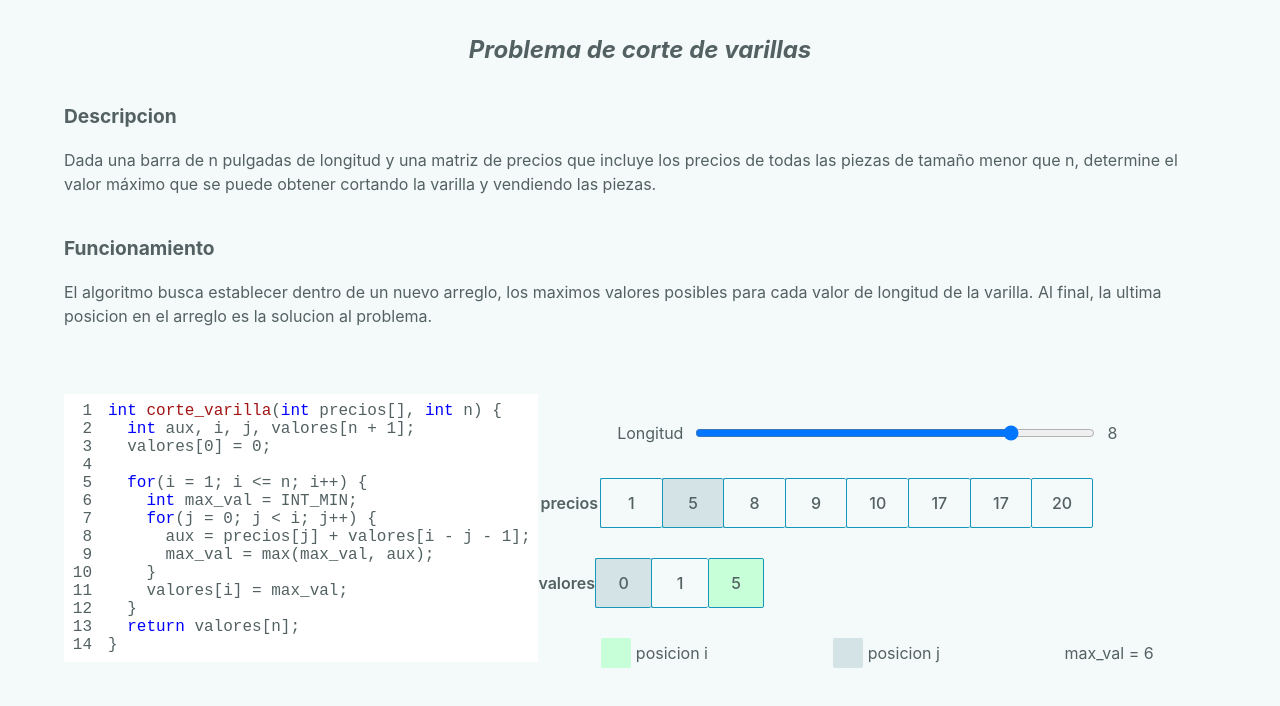
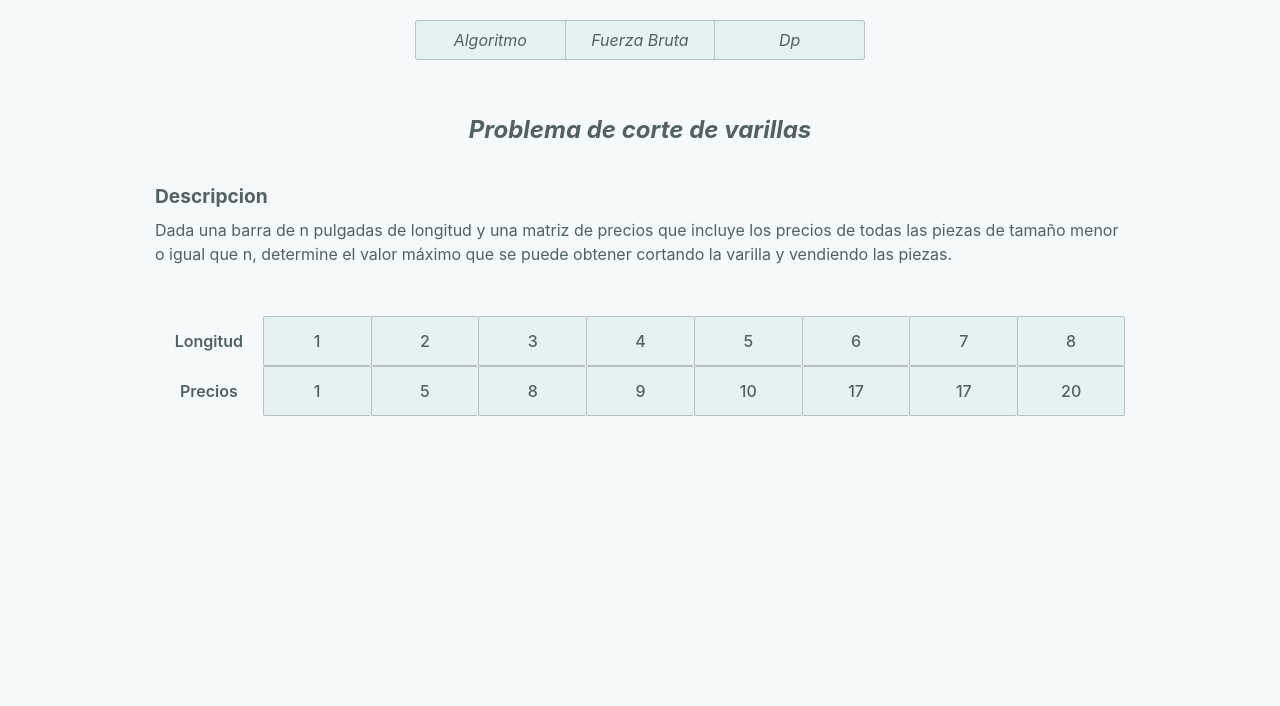
Before and after one commit to Amaury-Vasquez/corte-varillas, a React app: page / in a window 1280 px wide. Shown: the top 706 px of the page. Built offline with nearby package versions, Linux system fonts and the light colour scheme.

Commit message:
Pages separation

```diff
--- a/package.json
+++ b/package.json
@@ -36,6 +36,7 @@
     "react": "18.1.0",
     "react-dom": "18.1.0",
     "react-helmet-async": "^1.3.0",
+    "react-router-dom": "^6.3.0",
     "styled-components": "^5.3.5",
     "workbox-expiration": "^6.5.3",
     "workbox-precaching": "^6.5.3",
--- a/src/components/Animation/styles.tsx
+++ b/src/components/Animation/styles.tsx
@@ -17,16 +17,18 @@ export const Array = styled.div<{ len: number }>`
     height: 100%;
     width: 100%;
     font-size: 1rem;
-    border: 1px solid var(--blue);
+    /* border: 1px solid var(--blue); */
+    border: 1px rgba(0, 0, 0, 0.2) solid;
     border-right: none;
     overflow: hidden;
     border-radius: 2px;
+    text-transform: capitalize;
   }
   & > :first-child {
     border: none;
   }
   & > :last-child {
-    border-right: 1px solid var(--blue);
+    border-right: 1px rgba(0, 0, 0, 0.2) solid;
   }
   /* border-radius: var(--radius); */
 `;
--- a/src/components/App.tsx
+++ b/src/components/App.tsx
@@ -1,13 +1,21 @@
 import { HelmetProvider } from 'react-helmet-async';
+import { BrowserRouter, Routes, Route } from 'react-router-dom';
 
+import { Home } from '../pages/Home';
+import { Layout } from './Layout';
 import { GlobalStyles } from '../styles/GlobalStyles';
-import { Home } from '../pages/Home';
 
 const App = () => {
   return (
     <HelmetProvider>
       <GlobalStyles />
-      <Home />
+      <BrowserRouter>
+        <Layout>
+          <Routes>
+            <Route path="/" element={<Home />} />
+          </Routes>
+        </Layout>
+      </BrowserRouter>
     </HelmetProvider>
   );
 };
--- /dev/null
+++ b/src/components/Layout/index.tsx
@@ -0,0 +1,15 @@
+import { Fragment } from 'react';
+
+import { NavBar } from '../NavBar';
+import { Page } from '../../styles/templates';
+
+export const Layout = (props: { children: JSX.Element }) => {
+  return (
+    <Fragment>
+      <Page>
+        <NavBar />
+        {props.children}
+      </Page>
+    </Fragment>
+  );
+};
--- /dev/null
+++ b/src/components/NavBar/index.tsx
@@ -0,0 +1,13 @@
+import { Link } from 'react-router-dom';
+
+import { Nav } from './styles';
+
+export const NavBar = () => {
+  return (
+    <Nav>
+      <Link to={'/'}> algoritmo</Link>
+      <Link to={'/fuerza-bruta'}> fuerza bruta</Link>
+      <Link to={'/dynamic-programming'}> dp</Link>
+    </Nav>
+  );
+};
--- /dev/null
+++ b/src/components/NavBar/styles.tsx
@@ -0,0 +1,37 @@
+import styled from 'styled-components';
+
+export const Nav = styled.nav`
+  width: 450px;
+  height: 40px;
+  display: flex;
+  justify-content: space-between;
+  margin: 0 auto;
+  align-items: center;
+  margin-top: 20px;
+  background: var(--gray);
+  border: 1px rgba(0, 0, 0, 0.2) solid;
+  border-radius: 3px;
+  margin-bottom: 20px;
+
+  & > a {
+    font-style: italic;
+    text-align: center;
+    color: var(--gray-text);
+    text-transform: capitalize;
+    height: 100%;
+    width: 100%;
+    display: flex;
+    align-items: center;
+    justify-content: center;
+    padding: var(--padding);
+    border-right: 1px rgba(0, 0, 0, 0.2) solid;
+  }
+
+  & > a:last-child {
+    border-right: none;
+  }
+
+  & > a:hover {
+    background: rgba(1, 1, 1, 0.1);
+  }
+`;
--- a/src/pages/Home/index.tsx
+++ b/src/pages/Home/index.tsx
@@ -2,38 +2,56 @@ import { Fragment } from 'react';
 import { Helmet } from 'react-helmet-async';
 
 import { Code } from '../../components/Code';
+import { Array, ArrayName, Items } from '../../components/Animation/styles';
+import { Container } from '../../styles/templates';
 import { Animation } from '../../components/Animation';
-import { Container, Example, HomePage, Subtitle, Text, Title } from './styles';
+import { Example, Subtitle, Text, Title } from './styles';
 
 export const Home = () => {
+  const len = [1, 2, 3, 4, 5, 6, 7, 8];
+  const prices = [1, 5, 8, 9, 10, 17, 17, 20];
+
   return (
     <Fragment>
       <Helmet>
         <title> Dp | Algoritmo-corte-varillas</title>
       </Helmet>
-      <HomePage>
       <Container>
         <Title>Problema de corte de varillas</Title>
         <Subtitle> descripcion </Subtitle>
         <Text>
           Dada una barra de n pulgadas de longitud y una matriz de precios que
-            incluye los precios de todas las piezas de tamaño menor que n,
+          incluye los precios de todas las piezas de tamaño menor o igual que n,
           determine el valor máximo que se puede obtener cortando la varilla y
           vendiendo las piezas.
         </Text>
-          <Subtitle> funcionamiento</Subtitle>
+        {/* <Subtitle> funcionamiento</Subtitle>
         <Text>
-            El algoritmo busca establecer dentro de un nuevo arreglo, los
-            maximos valores posibles para cada valor de longitud de la varilla.
-            Al final, la ultima posicion en el arreglo es la solucion al
-            problema.
-          </Text>
-          <Example>
+          El algoritmo busca establecer dentro de un nuevo arreglo, los maximos
+          valores posibles para cada valor de longitud de la varilla. Al final,
+          la ultima posicion en el arreglo es la solucion al problema.
+        </Text> */}
+        <Array len={len.length}>
+          <ArrayName> longitud </ArrayName>
+          {len.map((item, index) => (
+            <Items color={'gray'} fill={true} key={'price' + item + index}>
+              {item}
+            </Items>
+          ))}
+        </Array>
+        <Array len={prices.length}>
+          <ArrayName> precios </ArrayName>
+          {prices.map((item, index) => (
+            <Items color={'gray'} fill={true} key={'price' + item + index}>
+              {item}
+            </Items>
+          ))}
+        </Array>
+        {/* <Example>
             <Code />
             <Animation />
-          </Example>
+          </Example> */}
       </Container>
-      </HomePage>
     </Fragment>
   );
 };
--- a/src/pages/Home/styles.tsx
+++ b/src/pages/Home/styles.tsx
@@ -1,29 +1,4 @@
 import styled from 'styled-components';
-
-export const Container = styled.div`
-  width: min(1300px, 90vw);
-  height: auto;
-  margin: 0 auto;
-  & > * {
-    margin: 0 auto;
-    box-sizing: inherit;
-  }
-  & > h1,
-  h2,
-  span,
-  p {
-    color: var(--gray-text);
-  }
-`;
-export const HomePage = styled.div`
-  height: 100vh;
-  width: 100vw;
-  box-sizing: border-box;
-  padding: 15px;
-  & > * {
-    box-sizing: inherit;
-  }
-`;
 
 export const Example = styled.div`
   width: 100%;
@@ -37,14 +12,15 @@ export const Subtitle = styled.h2`
   margin-top: 40px;
   font-size: 1.2rem;
   text-transform: capitalize;
+  margin-bottom: 10px;
 `;
 
 export const Text = styled.p`
-  margin-top: 20px;
   /* text-align: justify; */
   font-size: 1rem;
   font-weight: 400;
   line-height: 1.5rem;
+  margin-bottom: 50px;
   /* width: 800px; */
 `;
 
--- a/src/styles/GlobalStyles.tsx
+++ b/src/styles/GlobalStyles.tsx
@@ -4,7 +4,7 @@ export const GlobalStyles = createGlobalStyle`
   html {
     box-sizing: border-box;
     font-size: 16px;
-    --gray: #d4e3e6;
+    --gray: #e6f1f3;
     --gray-text:#536162;
     --white: #f4f9f9;
     --green: #c7ffd8;
@@ -19,6 +19,7 @@ export const GlobalStyles = createGlobalStyle`
     --top: 5vh;
     --gap: 1vw;
     --radius: 2px;
+    --padding: 15px;
   }
 
   *, *:before, *:after {
--- /dev/null
+++ b/src/styles/templates.tsx
@@ -0,0 +1,23 @@
+import styled from 'styled-components';
+
+export const Container = styled.div`
+  width: min(1000px, 80vw);
+  height: auto;
+  margin: 0 auto;
+  padding: 15px;
+  & > * {
+    margin: 0 auto;
+    box-sizing: inherit;
+  }
+  & > h1,
+  h2,
+  span,
+  p {
+    color: var(--gray-text);
+  }
+`;
+
+export const Page = styled.div`
+  height: 100vh;
+  width: 100vw;
+`;
```
Also changed, not shown: 1 other file (tests, documents, lock files or other folders). Lines whose indentation alone changed are shown as unchanged.
